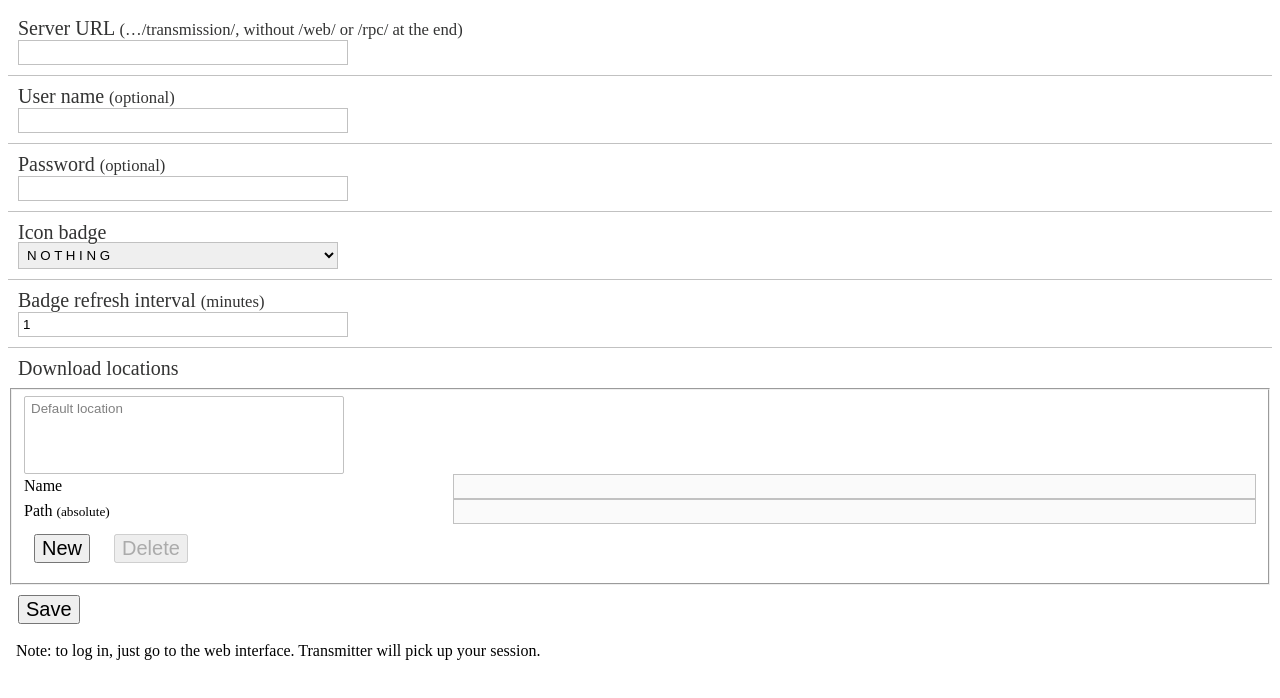
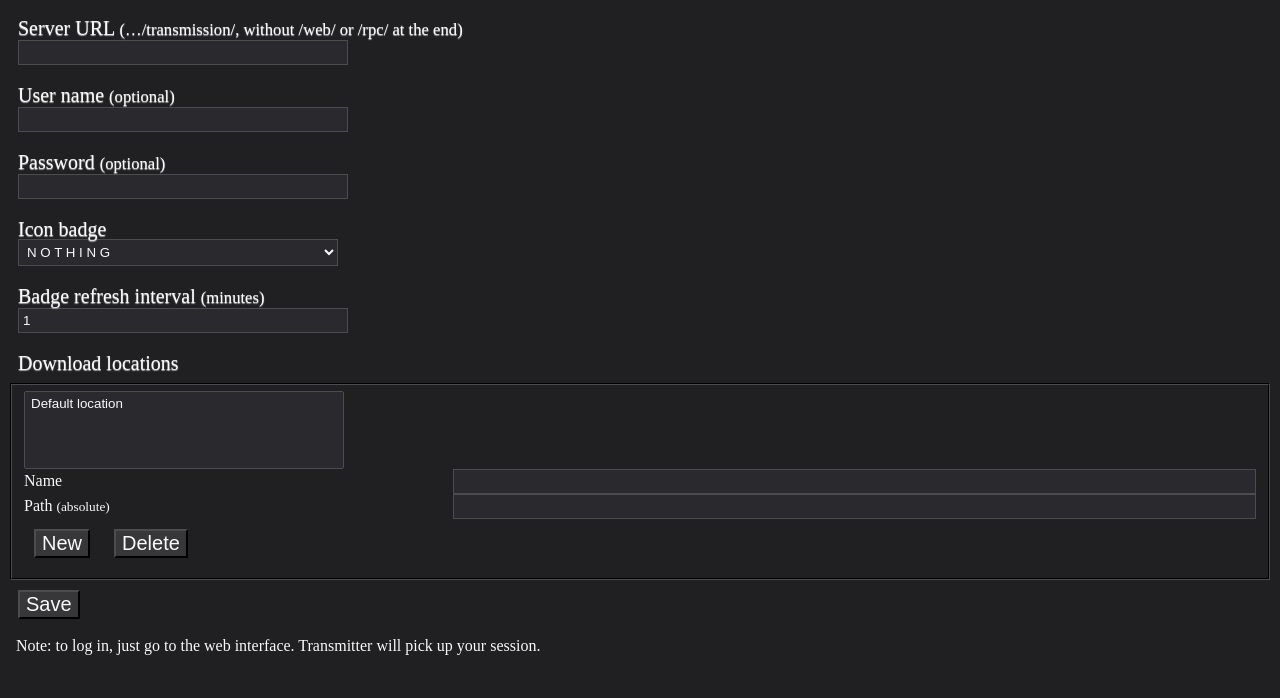
Before and after one commit to valpackett/transmitter, a browser extension: page options.html in a window 1280 px wide. Drawn offline with Linux system fonts and the dark colour scheme.

Commit message:
dark mode css for options

```diff
--- a/options.css
+++ b/options.css
@@ -45,3 +45,32 @@ button {
 		flex: 2;
 	}
 }
+
+@media (prefers-color-scheme: dark) {
+  body {
+    color: #f9f9fa;
+    background: #202023;
+  }
+
+  form > label {
+	color: #f9f9fa;
+	text-shadow: 0 1px 1px #b1b1b3;
+	border-bottom: #4c4c4e;
+  }
+
+  input, select, option {
+	  color: #f9f9fa;
+	  background-color: #2a2a2e;
+	  border-color: #4c4c4e;
+  }
+
+  fieldset {
+	  border-color: #4c4c4e;
+  }
+
+  button {
+	  color: #f9f9fa;
+	  background-color: #373739;
+	  border-color: #4c4c4e;
+  }
+}
```
